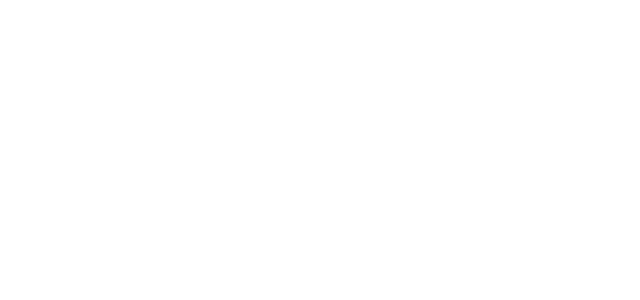
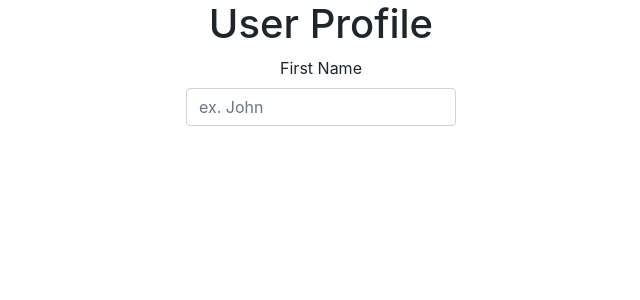
Before and after one commit to johncolecarter/NG_421_FenceApp, an Angular app in the folder FenceApp/: page /userprofile in a window 1280 px wide. Before the commit this address led to /. Shown: the top 300 px of the page, without its empty margins (319-959 px from the left). Built offline with nearby package versions, Linux system fonts and the light colour scheme.

Commit message:
added userProfile

```diff
--- a/FenceApp/src/app/app-routing.module.ts
+++ b/FenceApp/src/app/app-routing.module.ts
@@ -2,11 +2,13 @@
 import { Routes, RouterModule } from '@angular/router';
 import { LoginComponent } from './login/login.component';
 import { RegisterComponent } from './register/register.component';
+import { UserProfileComponent } from './user-profile/user-profile.component';
 
 
 const routes: Routes = [
   { path: 'login', component: LoginComponent },
-  { path: 'register', component: RegisterComponent }
+  { path: 'register', component: RegisterComponent },
+  { path: 'userprofile', component: UserProfileComponent }
 ];
 
 @NgModule({
--- a/FenceApp/src/app/app.module.ts
+++ b/FenceApp/src/app/app.module.ts
@@ -6,12 +6,14 @@
 import { LoginComponent } from './login/login.component';
 import { ReactiveFormsModule } from '@angular/forms';
 import { RegisterComponent } from './register/register.component';
+import { UserProfileComponent } from './user-profile/user-profile.component';
 
 @NgModule({
   declarations: [
     AppComponent,
     LoginComponent,
-    RegisterComponent
+    RegisterComponent,
+    UserProfileComponent
   ],
   imports: [
     BrowserModule,
--- a/FenceApp/src/app/login/login.component.html
+++ b/FenceApp/src/app/login/login.component.html
@@ -1,6 +1,6 @@
 <div class="body">
     <div class="container text-center" style="max-width: 300px;margin: auto;">
-        <form [formGroup]="loginForm" class="form-signin">
+        <form [formGroup]="loginForm" class="form-signin" (ngSubmit)="submit()">
             <h1>Login</h1>
             <div>
                 <label for="inputEmail" class="label">Email Address</label>
--- a/FenceApp/src/app/login/login.component.ts
+++ b/FenceApp/src/app/login/login.component.ts
@@ -1,5 +1,6 @@
 import { Component, OnInit } from '@angular/core';
 import { FormBuilder, FormGroup, Validators } from '@angular/forms';
+import { Router } from '@angular/router';
 
 @Component({
   selector: 'app-login',
@@ -10,7 +11,10 @@
 
   loginForm: FormGroup;
 
-  constructor(private formBuilder: FormBuilder) {
+  constructor(
+    private formBuilder: FormBuilder,
+    private router: Router
+  ) {
 
     this.loginForm = this.formBuilder.group({
       inputEmail: ['', Validators.compose([
@@ -28,4 +32,8 @@
   ngOnInit(): void {
   }
 
+  submit() {
+    this.router.navigate(['/userprofile']);
+  }
+
 }
--- a/FenceApp/src/app/register/register.component.html
+++ b/FenceApp/src/app/register/register.component.html
@@ -1,6 +1,6 @@
 <div class="body">
     <div class="container text-center" style="max-width: 300px;margin:auto;">
-        <form [formGroup]="registerForm">
+        <form [formGroup]="registerForm" (ngSubmit)="submit()">
             <h1>Register</h1>
             <div>
                 <label for="inputFirstName" class="label">First Name</label>
--- a/FenceApp/src/app/register/register.component.ts
+++ b/FenceApp/src/app/register/register.component.ts
@@ -1,5 +1,6 @@
 import { Component, OnInit } from '@angular/core';
 import { FormBuilder, FormGroup, Validators } from '@angular/forms';
+import { Router } from '@angular/router';
 
 @Component({
   selector: 'app-register',
@@ -10,7 +11,10 @@
 
   registerForm: FormGroup;
 
-  constructor(private formBuilder: FormBuilder) {
+  constructor(
+    private formBuilder: FormBuilder,
+    private router: Router
+  ) {
     this.registerForm = this.formBuilder.group({
       inputEmail: ['', Validators.compose([
         Validators.required,
@@ -37,4 +41,8 @@
   ngOnInit(): void {
   }
 
+  submit() {
+    this.router.navigate(['/userprofile']);
+  }
+
 }
--- /dev/null
+++ b/FenceApp/src/app/user-profile/user-profile.component.html
@@ -0,0 +1,16 @@
+<div class="body">
+    <div class="container text-center" style="max-width: 300px; margin: auto;">
+        <form [formGroup]="userProfileForm">
+            <h1>User Profile</h1>
+            <div>
+                <label for="inputFirstName" class="label">First Name</label>
+                <input type="text" formControlName="inputFirstName" class="form-control" placeholder="ex. John">
+                <label class="alert alert-danger"
+                    *ngIf="!this.userProfileForm.controls.inputFirstName.valid && this.userProfileForm.controls.inputFirstName.touched">First
+                    name
+                    is
+                    required</label>
+            </div>
+        </form>
+    </div>
+</div>
--- /dev/null
+++ b/FenceApp/src/app/user-profile/user-profile.component.ts
@@ -0,0 +1,25 @@
+import { Component, OnInit } from '@angular/core';
+import { FormBuilder, FormGroup, Validators } from '@angular/forms';
+
+@Component({
+  selector: 'app-user-profile',
+  templateUrl: './user-profile.component.html',
+  styleUrls: ['./user-profile.component.css']
+})
+export class UserProfileComponent implements OnInit {
+
+  userProfileForm: FormGroup;
+
+  constructor(private formBuilder: FormBuilder) {
+    this.userProfileForm = this.formBuilder.group({
+      inputFirstName: ['', Validators.compose([
+        Validators.required,
+        Validators.minLength(2)
+      ])]
+    });
+  }
+
+  ngOnInit(): void {
+  }
+
+}
```
Also changed, not shown: FenceApp/src/app/user-profile/user-profile.component.css (added), 1 other file (tests, documents, lock files or other folders).
